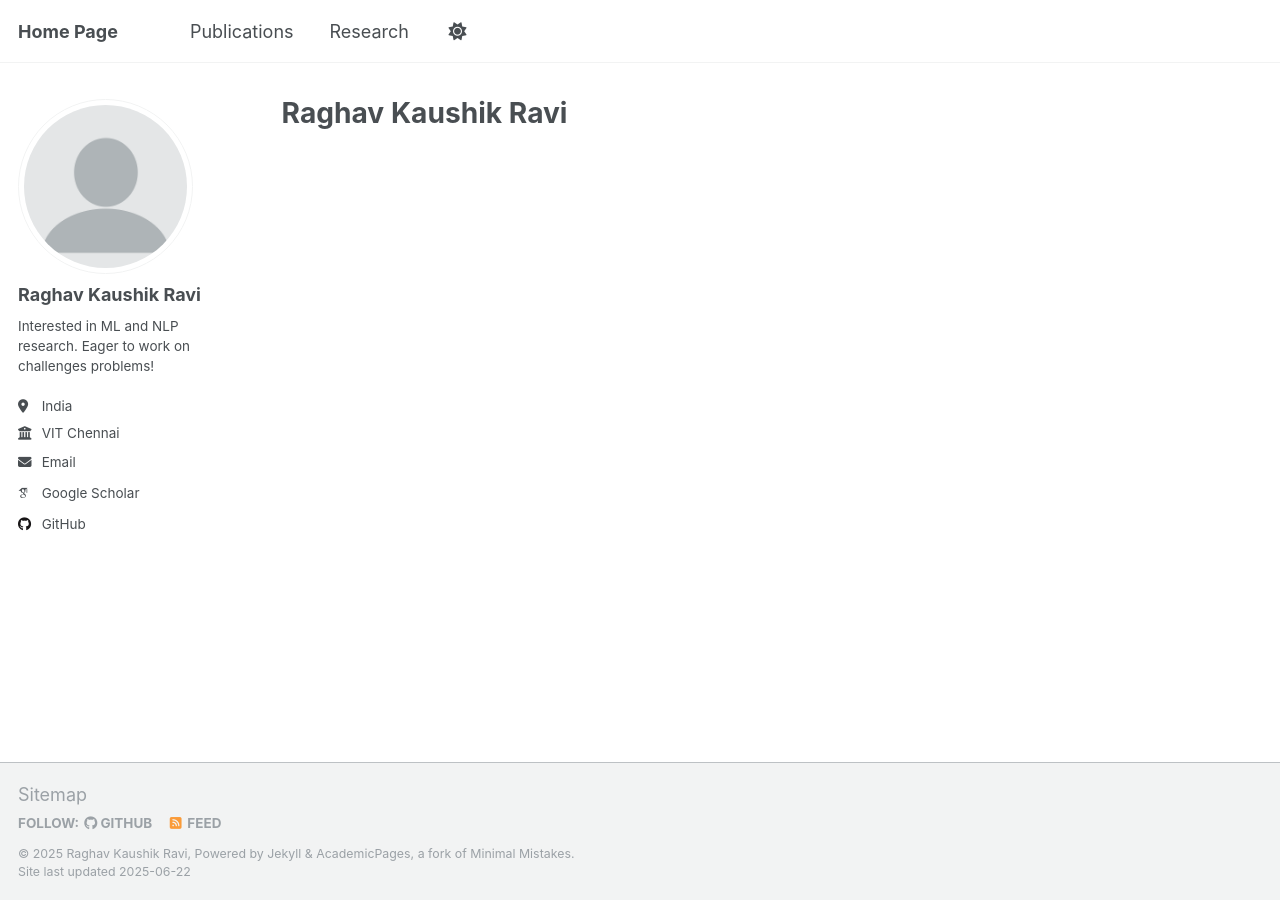
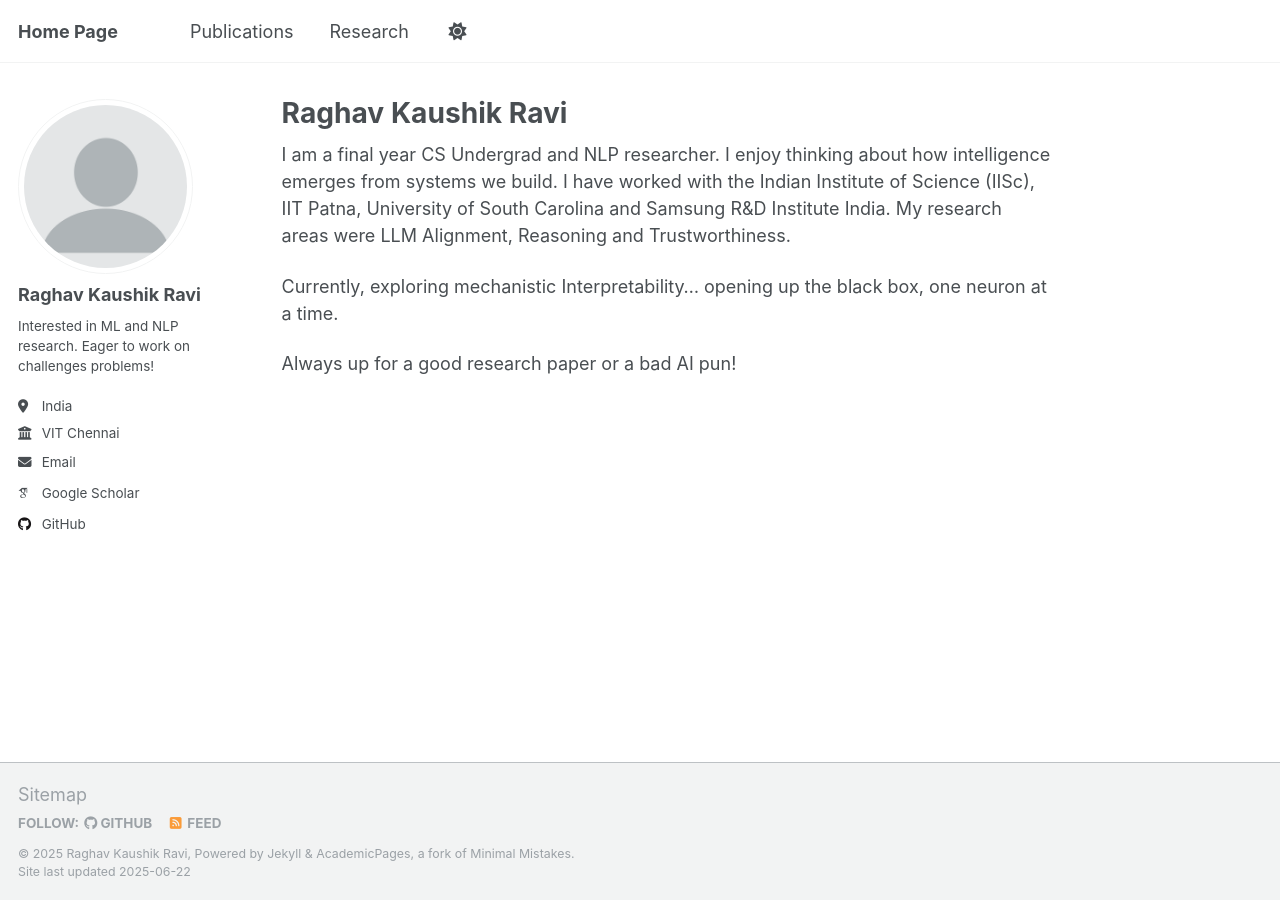
Before and after one commit to rraghavkaushik/rraghavkaushik.github.io, a Jekyll site: the page built from _pages/about.md, in a window 1280 px wide. Built offline with Jekyll 4.4.1, drawn with Linux system fonts in a browser that asks for light colours; some web fonts are replaced.

Commit message:
Update about.md

```diff
--- a/_pages/about.md
+++ b/_pages/about.md
@@ -7,7 +7,18 @@ redirect_from:
   - /about.html
 ---
 
-<!-- This is the front page of a website that is powered by the [Academic Pages template](https://github.com/academicpages/academicpages.github.io) and hosted on GitHub pages. [GitHub pages](https://pages.github.com) is a free service in which websites are built and hosted from code and data stored in a GitHub repository, automatically updating when a new commit is made to the repository. This template was forked from the [Minimal Mistakes Jekyll Theme](https://mmistakes.github.io/minimal-mistakes/) created by Michael Rose, and then extended to support the kinds of content that academics have: publications, talks, teaching, a portfolio, blog posts, and a dynamically-generated CV. You can fork [this template](https://github.com/academicpages/academicpages.github.io) right now, modify the configuration and markdown files, add your own PDFs and other content, and have your own site for free, with no ads!
+I am a final year CS Undergrad and NLP researcher. I enjoy thinking about how intelligence emerges from systems we build.
+I have worked with the Indian Institute of Science (IISc), IIT Patna, University of South Carolina and Samsung R&D Institute India.
+My research areas were LLM Alignment, Reasoning and Trustworthiness.
+
+Currently, exploring mechanistic Interpretability... opening up the black box, one neuron at a time.
+
+Always up for a good research paper or a bad AI pun!
+
+
+
+<!--
+This is the front page of a website that is powered by the [Academic Pages template](https://github.com/academicpages/academicpages.github.io) and hosted on GitHub pages. [GitHub pages](https://pages.github.com) is a free service in which websites are built and hosted from code and data stored in a GitHub repository, automatically updating when a new commit is made to the repository. This template was forked from the [Minimal Mistakes Jekyll Theme](https://mmistakes.github.io/minimal-mistakes/) created by Michael Rose, and then extended to support the kinds of content that academics have: publications, talks, teaching, a portfolio, blog posts, and a dynamically-generated CV. You can fork [this template](https://github.com/academicpages/academicpages.github.io) right now, modify the configuration and markdown files, add your own PDFs and other content, and have your own site for free, with no ads!
 
 A data-driven personal website
 ======
```
